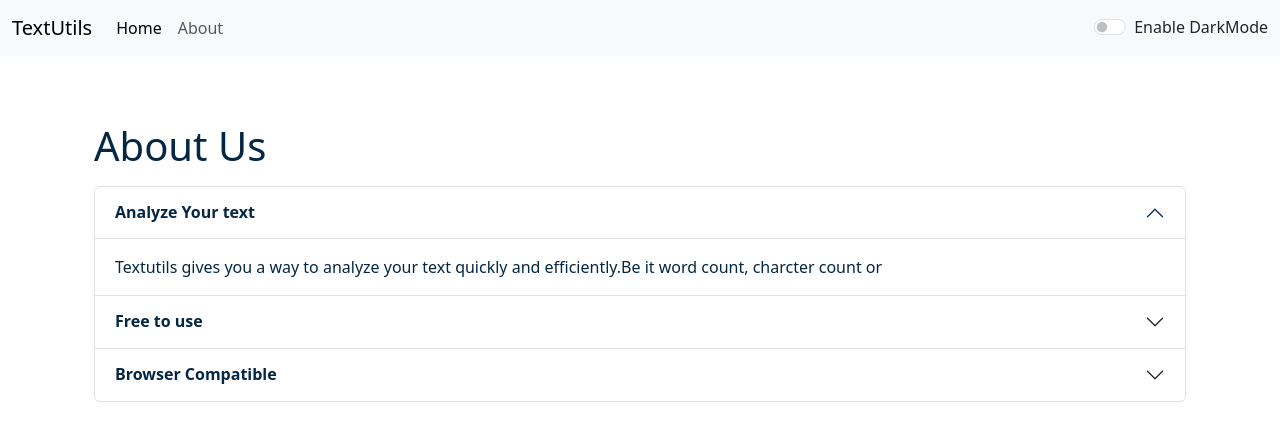
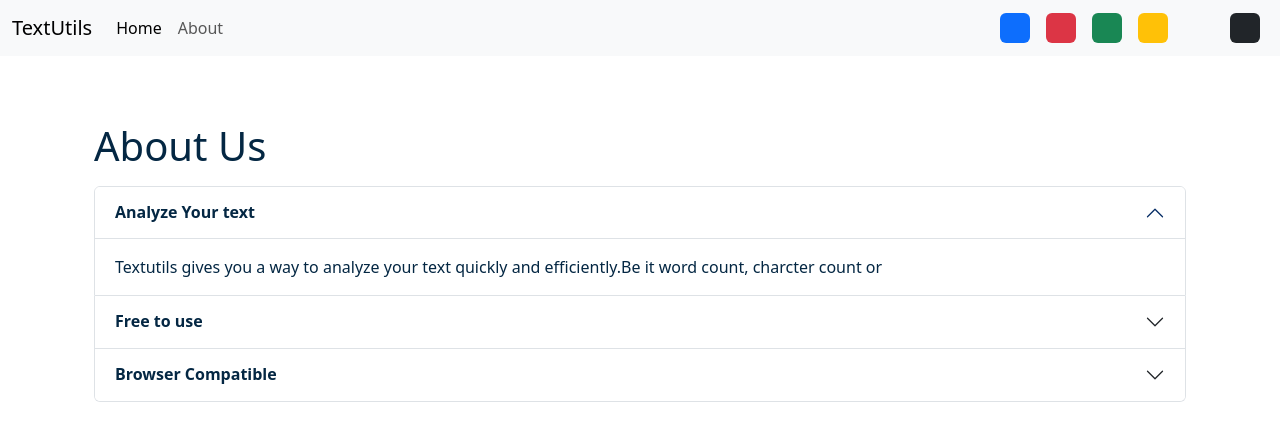
Before and after one commit to trushaghantala-hub/textutils, a React (Create React App) app: page /about in a window 1280 px wide. Shown: the top 440 px of the page. Built offline with nearby package versions, Linux system fonts and the light colour scheme.

Commit message:
Fix router basename for GitHub Pages

```diff
--- a/src/App.js
+++ b/src/App.js
@@ -26,7 +26,18 @@
     },1500);
   };
 
-  const toggleMode = () =>{
+  const removeBodyClasses = ()=>{
+    document.body.classList.remove('bg-light')
+    document.body.classList.remove('bg-dark')
+    document.body.classList.remove('bg-warning')
+    document.body.classList.remove('bg-danger')
+    document.body.classList.remove('bg-success')
+  }
+
+  const toggleMode = (cls) =>{
+    removeBodyClasses();
+    console.log(cls)
+    document.body.classList.add('bg-'+cls)
     if(mode === 'light'){
       setMode('dark');
       document.body.style.backgroundColor = '#042743';
--- a/src/components/About.js
+++ b/src/components/About.js
@@ -12,8 +12,6 @@
         backgroundColor: props.mode ==='dark'?'rgb(36 74 104)':'white',
 
     }
-
-
 
     return (
         <div className="container" >
--- a/src/components/Navbar.js
+++ b/src/components/Navbar.js
@@ -42,22 +42,20 @@
                 </li>
 
             </ul>
+            <div className="d-flex">
+              <div className="bg-primary rounded mx-2" onClick={()=>{props.toggleMode('primary')}} style={{height: '30px',
+              width: '30px', cursor: 'pointer' }}></div>
+              <div className="bg-danger rounded mx-2" onClick={()=>{props.toggleMode('danger')}} style={{height: '30px',
+              width: '30px', cursor: 'pointer' }}></div>
+              <div className="bg-success rounded mx-2" onClick={()=>{props.toggleMode('success')}} style={{height: '30px',
+              width: '30px', cursor: 'pointer' }}></div>
+              <div className="bg-warning rounded mx-2" onClick={()=>{props.toggleMode('warning')}} style={{height: '30px',
+              width: '30px', cursor: 'pointer' }}></div>
+              <div className="bg-light rounded mx-2" onClick={()=>{props.toggleMode('light')}} style={{height: '30px',
+              width: '30px', cursor: 'pointer' }}></div>
+              <div className="bg-dark rounded mx-2" onClick={()=>{props.toggleMode('dark')}} style={{height: '30px',
+              width: '30px', cursor: 'pointer' }}></div>
 
-            {/* Dark Mode Switch */}
-            <div className={`form-check form-switch text-${props.mode==='light'?'dark':'light'}`}>
-              <input
-                className="form-check-input"
-                onClick={props.toggleMode}
-                type="checkbox"
-                role="switch"
-                id="switchCheckDefault"
-              />
-              <label
-                className="form-check-label"
-                htmlFor="switchCheckDefault"
-              >
-                Enable DarkMode
-              </label>
             </div>
         </div>
 
```
